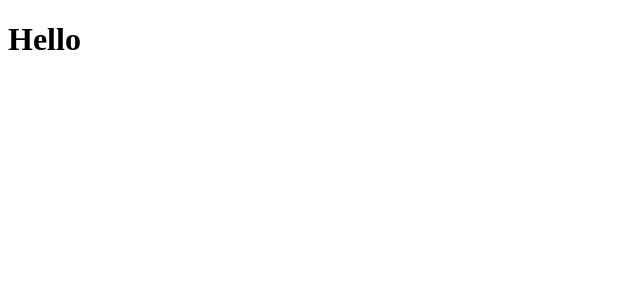
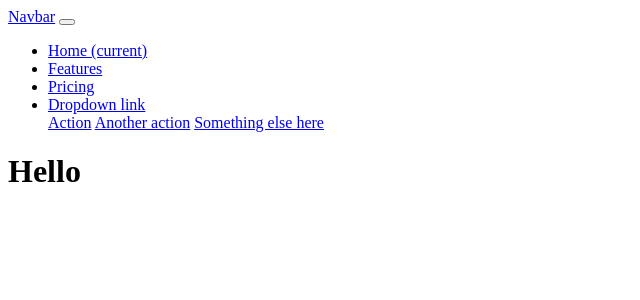
Before and after one commit to AyhamJar/PV-field-cost-and-energy-calculator-application, a Django app: page / in a window 1280 px wide. Shown: the top 300 px of the page, without its empty margins (0-640 px from the left). Run offline with Django 4.2, Linux system fonts and the light colour scheme.

Commit message:
added navbar

```diff
--- a/webapp/PVapp/templates/header.html
+++ b/webapp/PVapp/templates/header.html
@@ -0,0 +1,29 @@
+    <nav class="navbar navbar-expand-lg navbar-light bg-light">
+        <a class="navbar-brand" href="#">Navbar</a>
+        <button class="navbar-toggler" type="button" data-toggle="collapse" data-target="#navbarNavDropdown" aria-controls="navbarNavDropdown" aria-expanded="false" aria-label="Toggle navigation">
+        <span class="navbar-toggler-icon"></span>
+        </button>
+        <div class="collapse navbar-collapse" id="navbarNavDropdown">
+            <ul class="navbar-nav">
+            <li class="nav-item active">
+            <a class="nav-link" href="#">Home <span class="sr-only">(current)</span></a>
+            </li>
+            <li class="nav-item">
+            <a class="nav-link" href="#">Features</a>
+            </li>
+            <li class="nav-item">
+            <a class="nav-link" href="#">Pricing</a>
+            </li>
+            <li class="nav-item dropdown">
+            <a class="nav-link dropdown-toggle" href="#" id="navbarDropdownMenuLink" role="button" data-toggle="dropdown" aria-haspopup="true" aria-expanded="false">
+          Dropdown link
+            </a>
+            <div class="dropdown-menu" aria-labelledby="navbarDropdownMenuLink">
+                <a class="dropdown-item" href="#">Action</a>
+                <a class="dropdown-item" href="#">Another action</a>
+                <a class="dropdown-item" href="#">Something else here</a>
+            </div>
+            </li>
+            </ul>
+        </div>
+    </nav>
--- a/webapp/PVapp/templates/index.html
+++ b/webapp/PVapp/templates/index.html
@@ -7,6 +7,7 @@
     <title>Document</title>
 </head>
 <body>
+    {% include 'header.html' %}
     <h1>Hello</h1>
 </body>
 </html>
```
